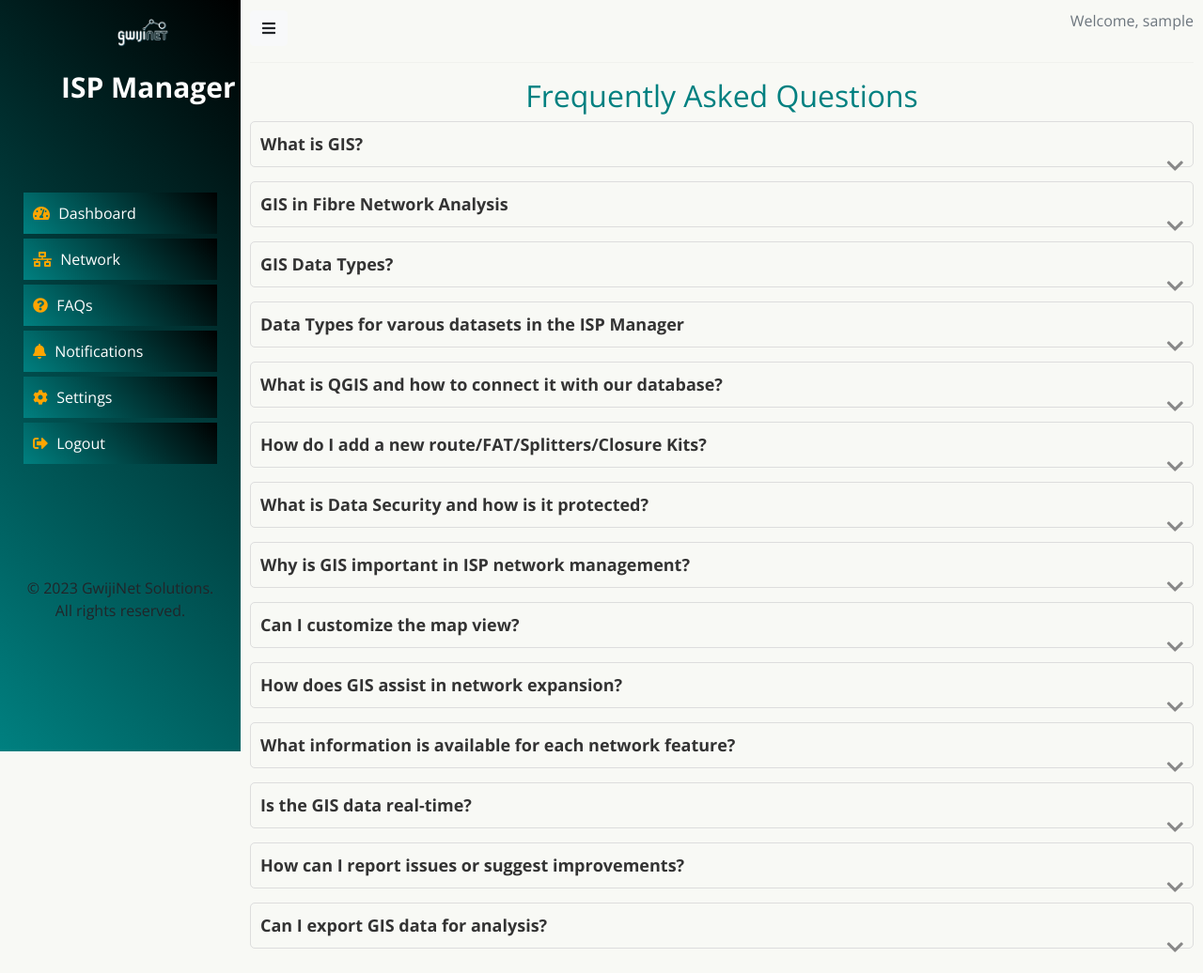
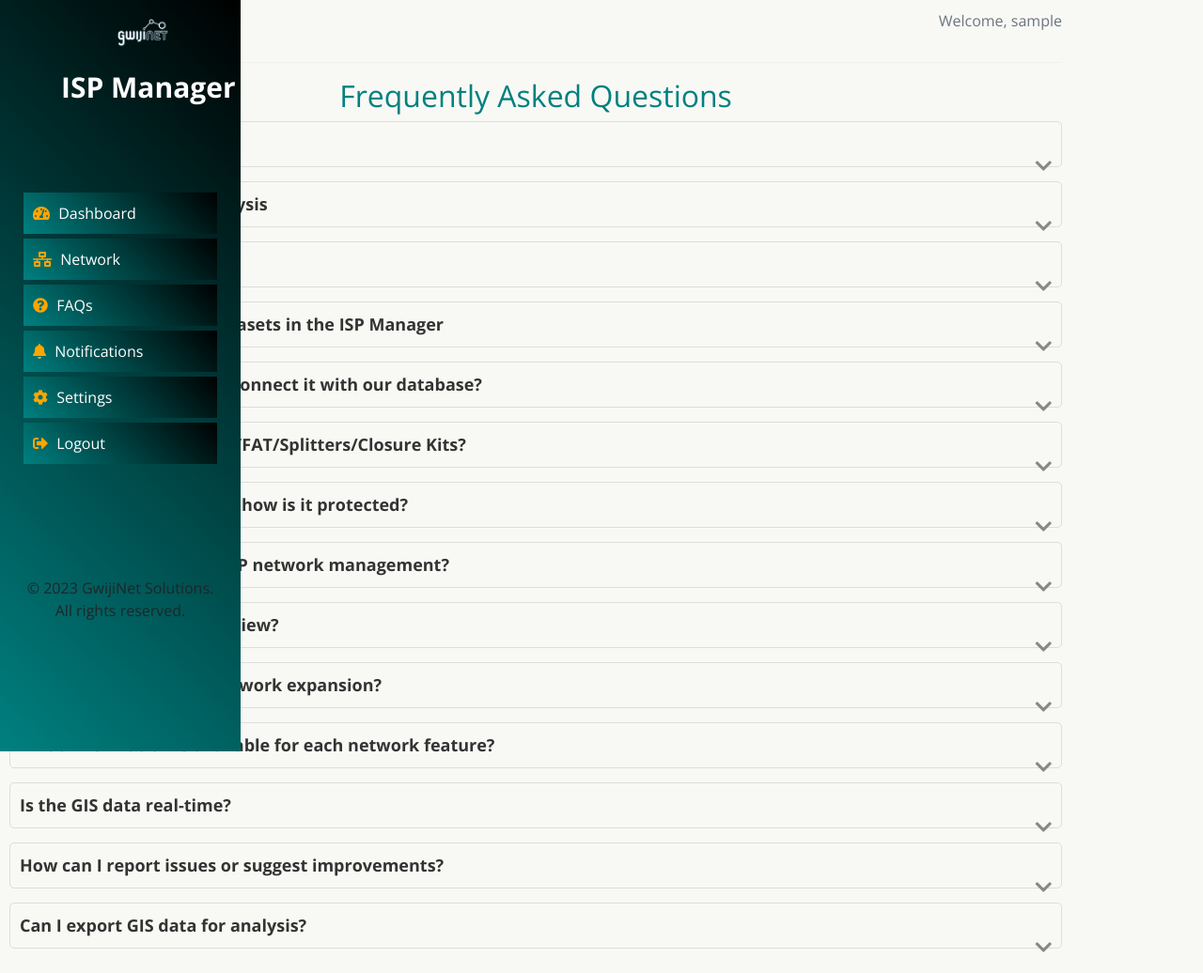
Before and after one commit to ombuijabali/isp_man, a Django app: page /faqs/ in a window 1280 px wide. Shown: the whole page at 94% size. Run offline with Django 4.2, Linux system fonts and the light colour scheme; the visitor is signed in with stand-in values (Sample User, id 1); some libraries are stand-ins or nearby versions.

Commit message:
Update base.html

```diff
--- a/templates/isp/base.html
+++ b/templates/isp/base.html
@@ -13,18 +13,6 @@
 
 
     <style>
-        @media (min-width: 900px) {
-    /* Add styles for tablets and larger screens */
-        }
-
-        @media (min-width: 992px) {
-            /* Add styles for medium-sized desktops and larger screens */
-        }
-
-        @media (min-width: 1200px) {
-            /* Add styles for large desktops and larger screens */
-        }
-
         body {
             display: flex;
             font-family: 'Open Sans', sans-serif;
@@ -66,8 +54,38 @@
             margin-left: 20%; /* Width of the sidebar */
             padding: 10px;
             transition: margin-left 0.5s; /* Add transition for smooth animation */
+            width: 80%;
 
              /* Hide horizontal scrollbar */
+        }
+
+        @media (max-width: 768px) {
+            #main {
+                margin-left: 0; /* Adjust main content when sidebar is collapsed for smaller screens */
+                width: 100%;
+            }
+        }
+
+        @media (min-width: 900px) {
+            #main {
+                margin-left: 0; /* Adjust main content when sidebar is collapsed for smaller screens */
+                width: 100%;
+            }
+        /* Add styles for tablets and larger screens */
+        }
+
+        @media (min-width: 992px) {
+            #main {
+                margin-left: 0; /* Adjust main content when sidebar is collapsed for smaller screens */
+                width: 100%;
+            }
+        }
+
+        @media (min-width: 1200px) {
+            #main {
+                margin-left: 0; /* Adjust main content when sidebar is collapsed for smaller screens */
+                width: 100%;
+            }
         }
 
         #main.collapsed {
```
